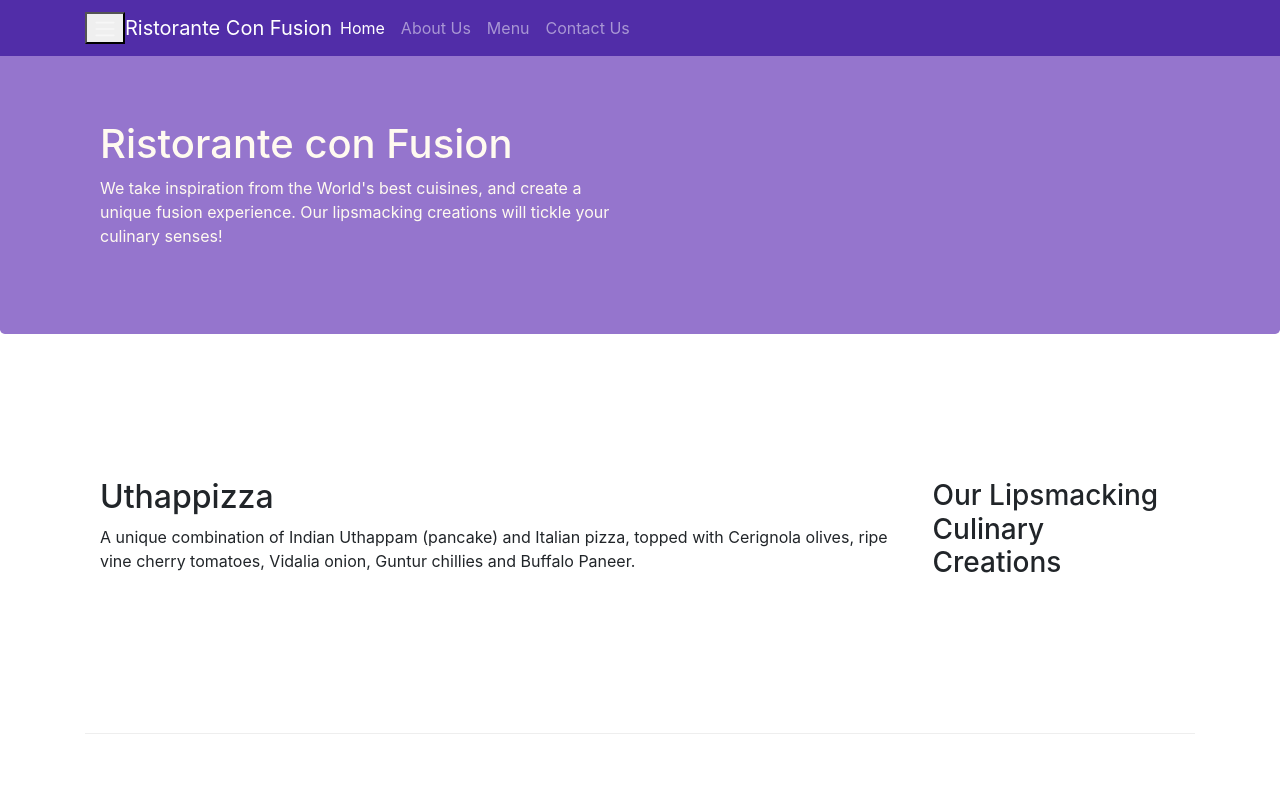
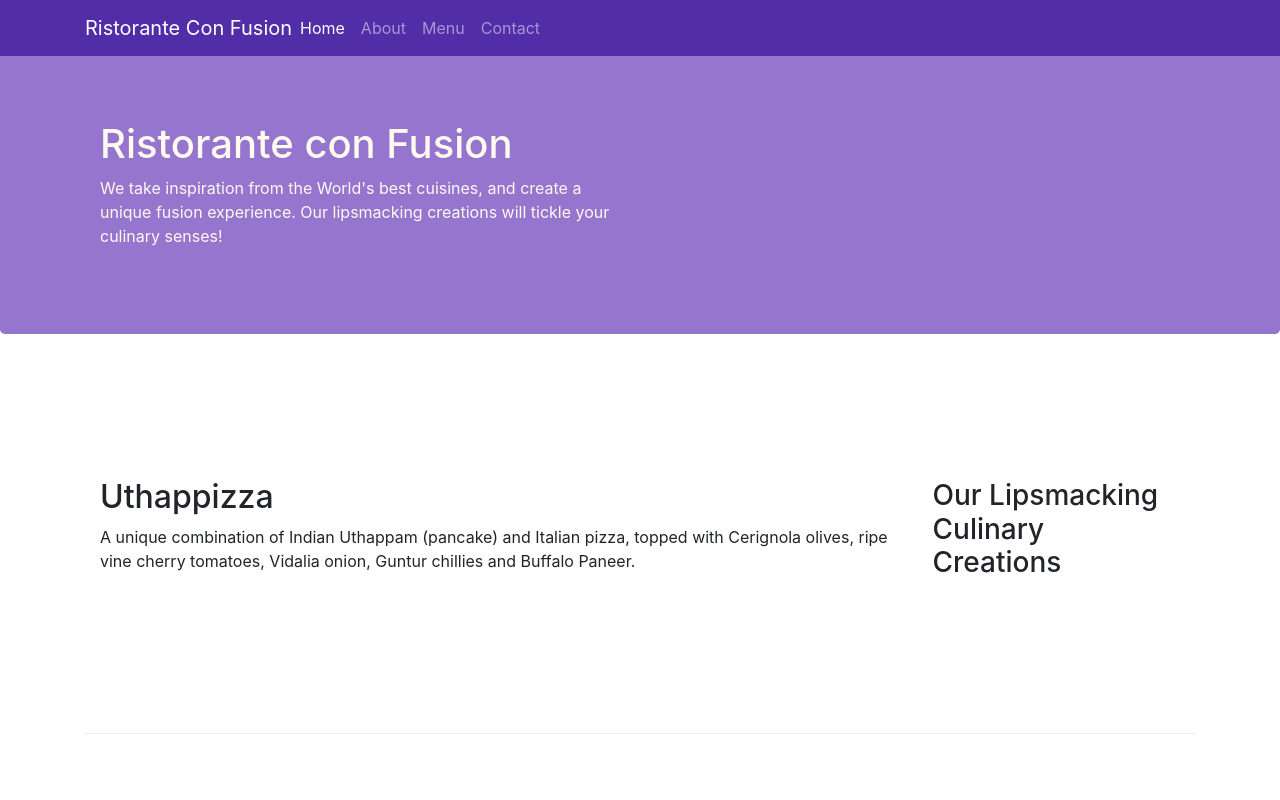
Before and after one commit to kingcv/Confusion, a website: page index.html in a window 1280 px wide. Shown: the top 800 px of the page. Drawn offline with nearby package versions, Linux system fonts and the light colour scheme.

Commit message:
Updated Navbar and Breadcrumbs

```diff
--- a/index.html
+++ b/index.html
@@ -32,21 +32,21 @@
 
     <nav class="navbar navbar-dark navbar-expand-sm fixed-top">
         <div class="container">
-            <button clas="navbar-toggler" type="button" data-toggle="collapse" data-target="#Navbar">
+            <button class="navbar-toggler" type="button" data-toggle="collapse" data-target="#Navbar">
                 <span class="navbar-toggler-icon"></span>
             </button>
-            <a class="navbar-brand mr-auto" href="#"> Ristorante Con Fusion</a>
+            <a class="navbar-brand mr-auto" href="./index.html">Ristorante Con Fusion</a>
             <div class="collapse navbar-collapse" id="Navbar">
                 <ul class="navbar-nav mr-auto">
                     <li class="nav-item active"><a class="nav-link" href="#">Home</a></li>
-                    <li class="nav-item"><a class="nav-link" href="./aboutus.html">About Us</a></li>
+                    <li class="nav-item"><a class="nav-link" href="./aboutus.html">About</a></li>
                     <li class="nav-item"><a class="nav-link" href="#">Menu</a></li>
-                    <li class="nav-item"><a class="nav-link" href="#">Contact Us</a></li>
+                    <li class="nav-item"><a class="nav-link" href="#">Contact</a></li>
                 </ul>
             </div>
         </div>
     </nav>
-
+<!--BODY-->
     <div class="container">
         <div class="row row-content align-items-center">
             <div class="col-12 col-sm-4 order-sm-last col-md-3">
```
Also changed, not shown: aboutus.html (+3 -3 lines).
